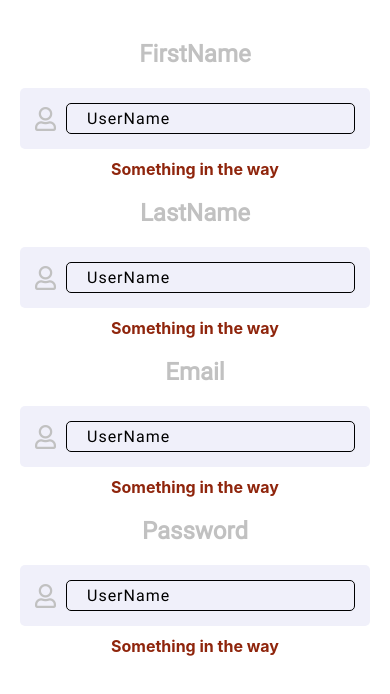
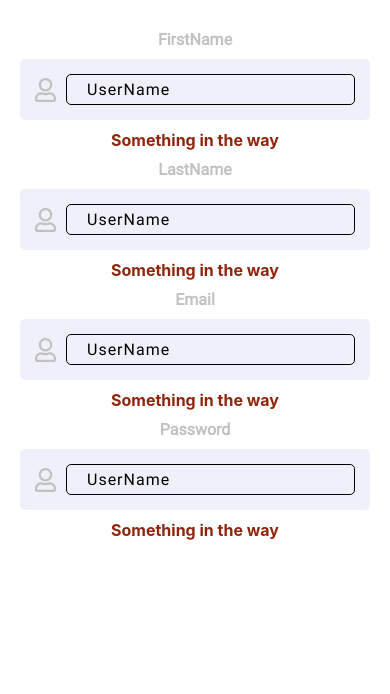
Before and after one commit to KennedyMungai/WhatsappClone, a React Native app: screen / in a window 390 px wide. Shown: the top 694 px of the page. Built offline with nearby package versions, Linux system fonts and the light colour scheme.

Commit message:
Updated the spacing between the various components on the AuthPage

```diff
--- a/components/Input.js
+++ b/components/Input.js
@@ -47,9 +47,9 @@ const styles = StyleSheet.create({
         letterSpacing: 1
     },
     inputScreenLabelStyles: {
-        fontSize: 24,
+        fontSize: 16,
         padding: 10,
-        margin: 10,
+        // margin: 10,
         color: colors.lightGray,
         fontWeight: 'bold',
         fontFamily: 'regular'
```
